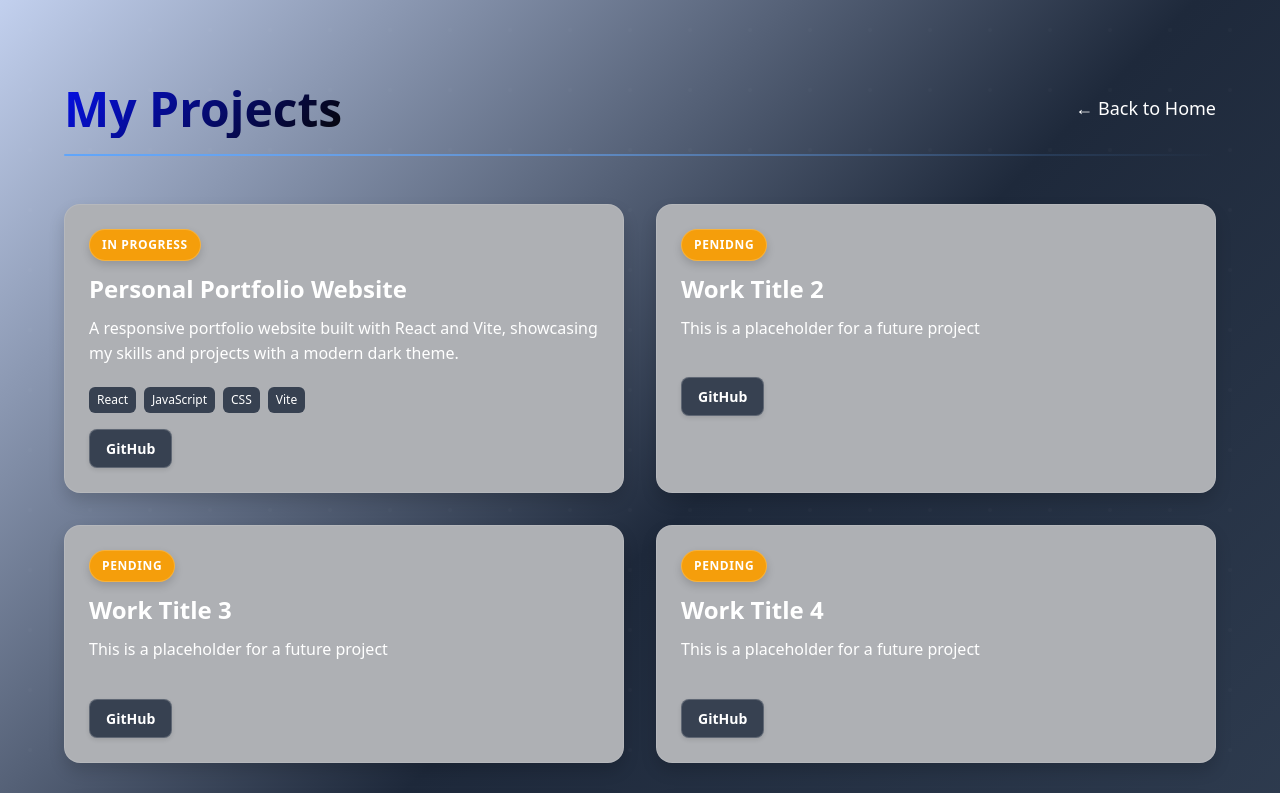
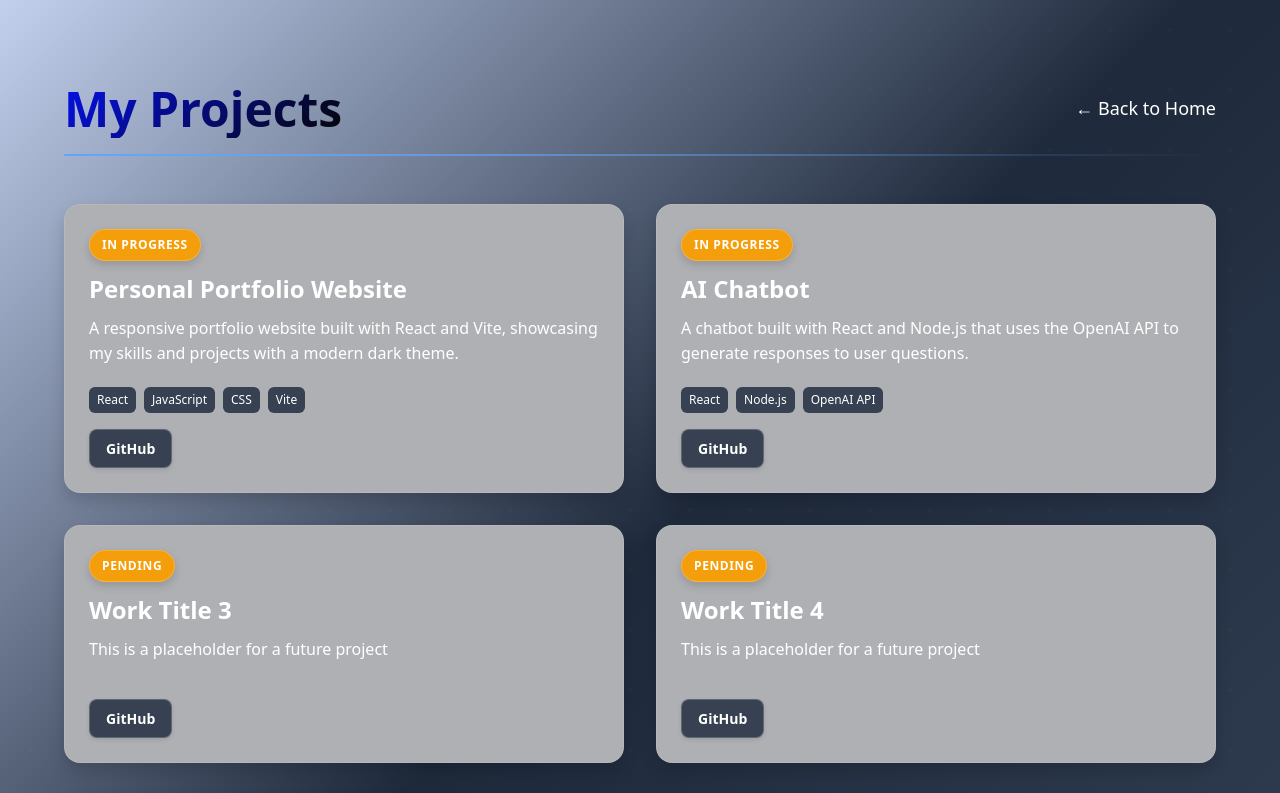
Before and after one commit to a-pedrozo/My-Website, a React (Vite) app in the folder my-website/: page /projects in a window 1280 px wide. Shown: the top 793 px of the page. Built offline with nearby package versions, Linux system fonts and the light colour scheme.

Commit message:
website v1.3 minor updates

```diff
--- a/my-website/src/Projects.jsx
+++ b/my-website/src/Projects.jsx
@@ -9,16 +9,16 @@ const Projects = () => {
       description: "A responsive portfolio website built with React and Vite, showcasing my skills and projects with a modern dark theme.",
       status: "In Progress",
       technologies: ["React", "JavaScript", "CSS", "Vite"],
-      github: "https://github.com/a-pedrozo/portfolio",
+      github: "https://github.com/a-pedrozo/My-Website",
       live: "#"
     },
     {
       id: 2,
-      title: "Work Title 2",
-      description: "This is a placeholder for a future project",
-      status: "Penidng",
-      technologies: [],
-      github: "https://github.com/a-pedrozo/ecommerce-app",
+      title: "AI Chatbot",
+      description: "A chatbot built with React and Node.js that uses the OpenAI API to generate responses to user questions.",
+      status: "In Progress",
+      technologies: ["React", "Node.js", "OpenAI API"],
+      github: "https://github.com/a-pedrozo/AI-Chatbot",
       live: "#"
     },
     {
```
